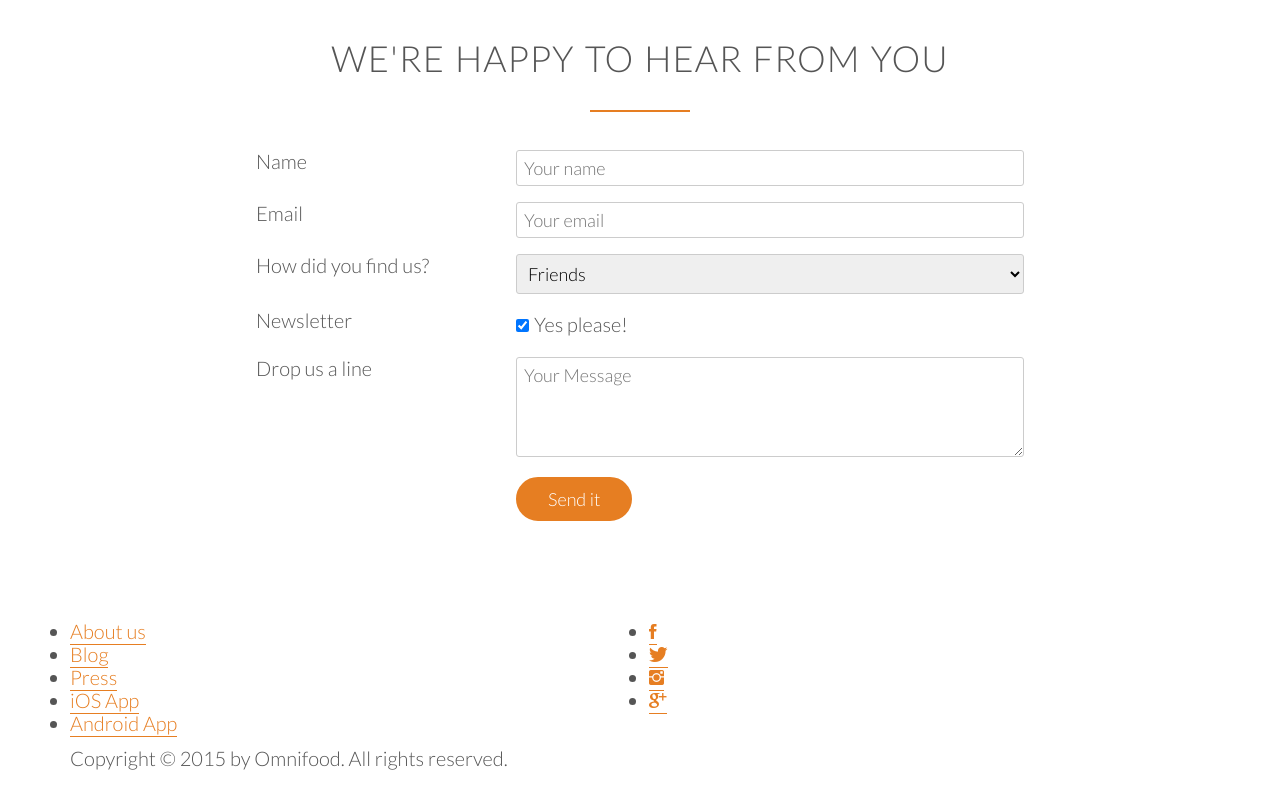
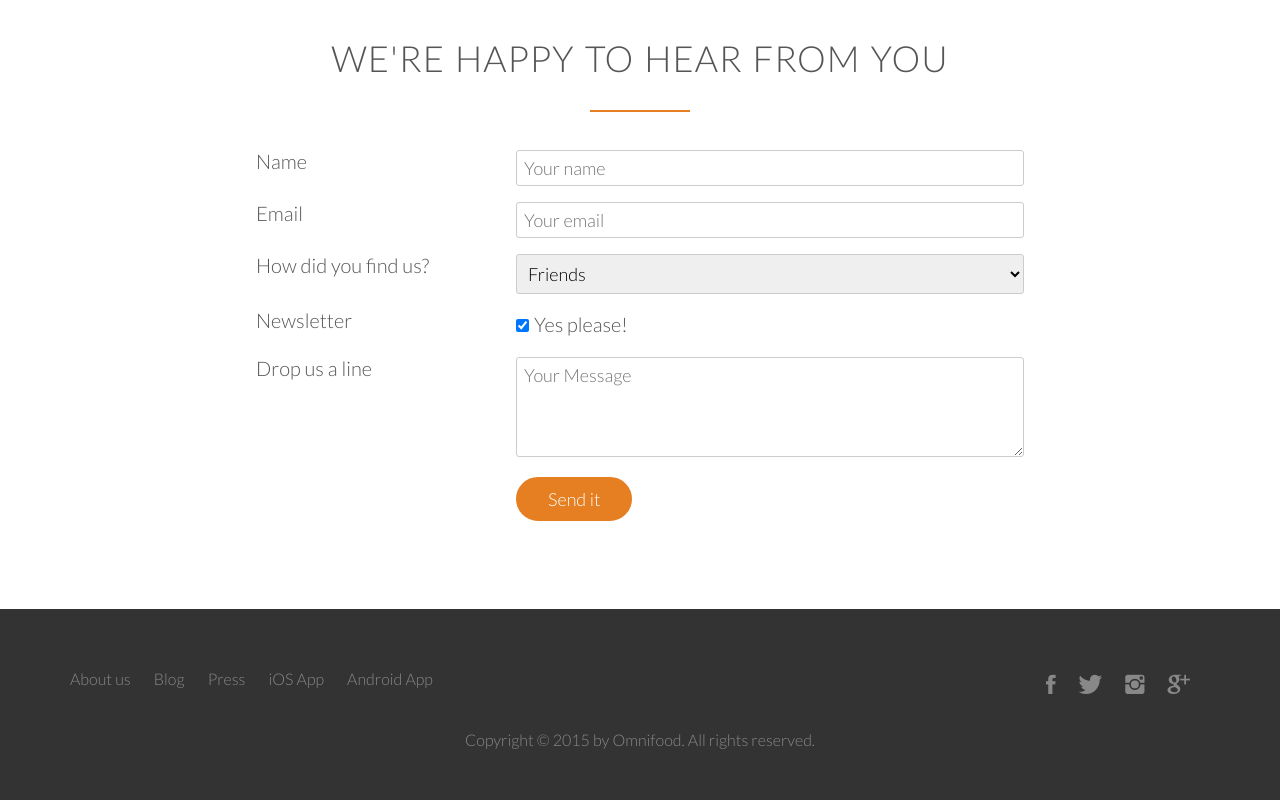
Before and after one commit to lvmvr/omnifood-website, a plain HTML site: page index.html in a window 1280 px wide. Shown: the part 4676-5476 px from the top of the page. Before the commit the page ends 5446 px from the top, so only its background shows below. Drawn offline with nearby package versions, Linux system fonts and the light colour scheme; files whose address does not match are found by name.

Commit message:
Finish footer section.

```diff
--- a/index.html
+++ b/index.html
@@ -436,7 +436,7 @@
 				</ul>
 			</div>
 			<div class="col span-1-of-2">
-				<ul class="social-links">
+				<ul class="social-icons">
 					<li><a href="#"><i class="ion-social-facebook"></i></a></li>
 					<li><a href="#"><i class="ion-social-twitter"></i></a></li>
 					<li><a href="#"><i class="ion-social-instagram"></i></a></li>
--- a/resources/css/styles.css
+++ b/resources/css/styles.css
@@ -211,7 +211,7 @@ header {
 }
 
 
-/* Logo & Navigation
+/* Logo & Navigation section
    ================================*/
 .logo {
 	height:100px;
@@ -249,7 +249,7 @@ header {
 }
 
 
- /* Meals showcase
+ /* Meals showcase section
     =================================*/
 .meals-showcase {
 	list-style: none;
@@ -286,7 +286,7 @@ header {
 .meals { padding: 0; }
 
 
-/* How it works
+/* How it works section
    ====================================*/
 .steps {
 	background-color: #f4f4f4;
@@ -334,7 +334,7 @@ header {
 	margin-right: 15px;
 }
 
-/* Cities
+/* Cities section
    ===========================================*/
 .box img {
 	width: 100%;
@@ -344,7 +344,7 @@ header {
 
 .city-features { margin-bottom: 5px; }
 
-/* Testimonials
+/* Testimonials section
    ===========================================*/
 .testimonials {
 	background-image: linear-gradient(rgba(0, 0, 0, 0.8), rgba(0, 0, 0, 0.8)), url(img/back-customers.jpg);
@@ -385,7 +385,7 @@ cite img {
 	vertical-align: middle;
 }
 
-/* Sign Up
+/* Sign Up section
    ===========================================*/
 .plans { background-color: #f4f4f4; }
 
@@ -433,7 +433,8 @@ cite img {
 
 .plan-box ul li { padding: 5px 0; }
 
-/* Form
+
+/* Form section
    ===========================================*/
 .section-form {
 	width: 60%;
@@ -460,7 +461,87 @@ textarea {
 	border: 1px solid #ccc;
 }
 
-
 textarea { height: 100px; }
 
 input[type="checkbox"] { margin: 10px 5px 10px 0; }
+
+
+/* Footer section
+   ===========================================*/
+
+footer {
+	background-color: #333;
+	padding: 50px;
+	font-size: 0.8em;
+}
+
+footer-nav {
+	list-style: none;
+	float: left;
+}
+
+.social-icons {
+	list-style: none;
+	float: right;
+}
+
+.footer-nav li,
+.social-icons li {
+	display: inline-block;
+	margin-right: 20px;
+}
+
+footer-nav li:last-child,
+social-icons li:last-child {
+	margin-right: 0;
+}
+
+.footer-nav li a:link,
+.footer-nav li a:visited,
+.social-icons li a:link,
+.social-icons li a:visited {
+	text-decoration: none;
+	border: 0;
+	color: #888;
+	/*transition: color 0.2s;*/
+}
+
+.footer-nav li a:hover,
+.footer-nav li a:active {
+	color: #ddd;
+}
+
+footer p {
+	color: #888;
+	text-align: center;
+	margin-top: 20px;
+}
+.social-icons li a:link,
+.social-icons li a:visited {
+	font-size: 1.6em;
+}
+
+.ion-social-facebook,
+.ion-social-twitter,
+.ion-social-instagram,
+.ion-social-googleplus {
+	transition: color 0.2s;
+}
+
+.ion-social-facebook:hover{
+	color: #3b5998;
+}
+
+.ion-social-twitter:hover{
+	color: #00aced;
+}
+.ion-social-instagram:hover{
+	color: #517fa4;
+}
+.ion-social-googleplus:hover{
+	color: #dd4b39;
+}
+.social-icons li a:hover,
+.social-icons li a:active {
+
+}
```
